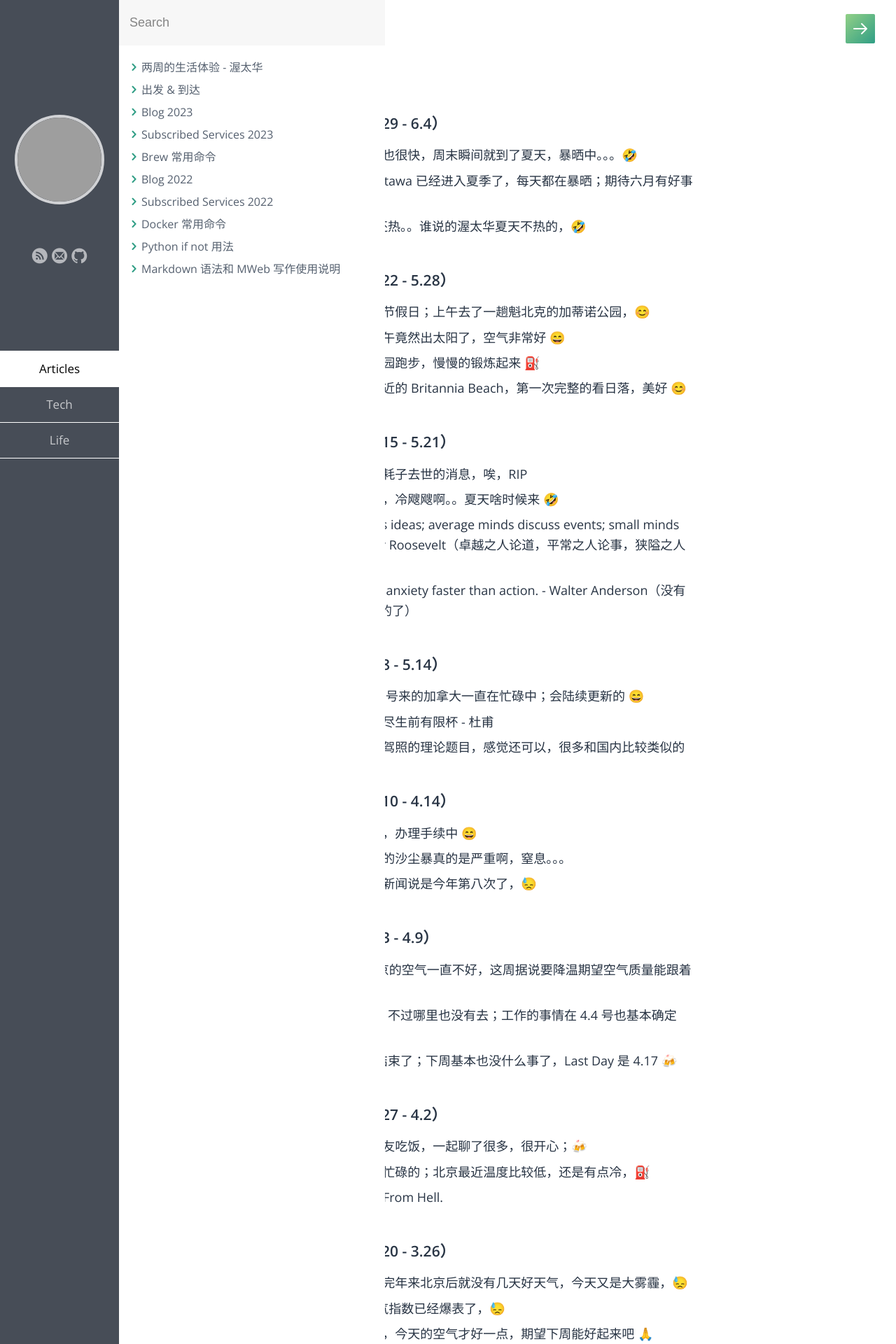
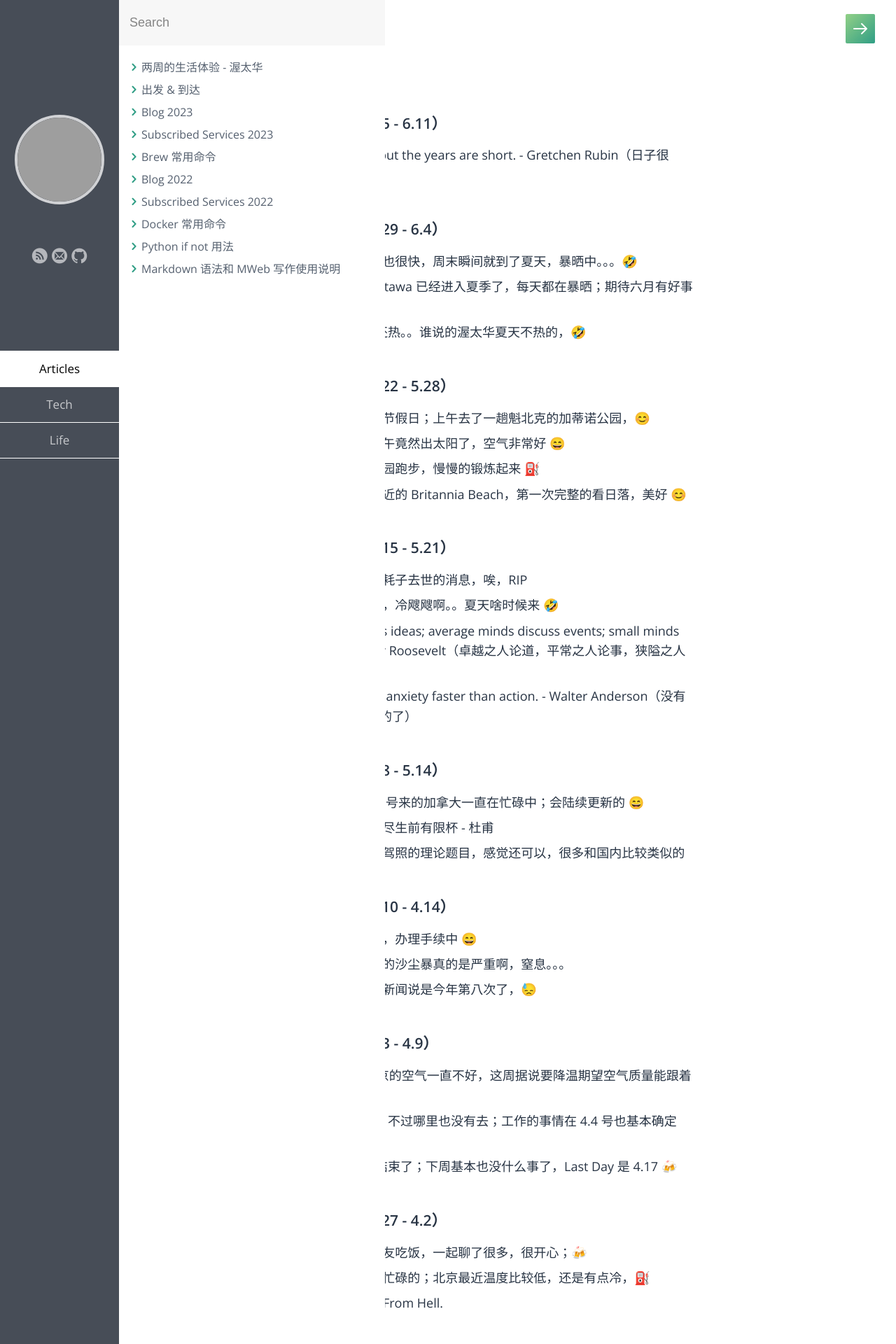
Before and after one commit to samxupeiran/samxupeiran.github.io, a Jekyll site: the page built from _posts/life/2023-01-03-my-blog.md, in a window 1280 px wide. Shown: the top 1920 px of the page at 70% size. Built offline with Jekyll 4.4.1, drawn with Linux system fonts in a browser that asks for light colours; some web fonts are replaced; grey boxes are pictures that could not be loaded.

Commit message:
feat: add weekly blog 6.5

```diff
--- a/_posts/life/2023-01-03-my-blog.md
+++ b/_posts/life/2023-01-03-my-blog.md
@@ -5,6 +5,9 @@ category: Life
 tags: Blog
 ---
 
+
+- ### 2023 年 6 月 第 2 周（6.5 - 6.11）
+     - 6.11 The days are long, but the years are short. - Gretchen Rubin（日子很长，但年华很短）
 
 - ### 2023 年 6 月 第 1 周（5.29 - 6.4）
      - 5.29 渥太华这个升温速度也很快，周末瞬间就到了夏天，暴晒中。。。🤣
```
